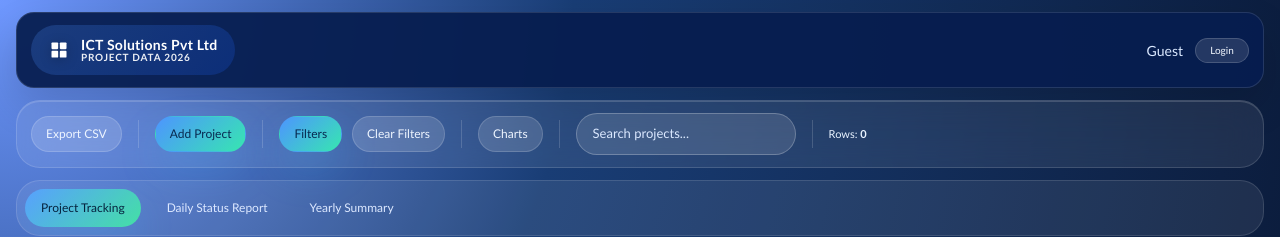
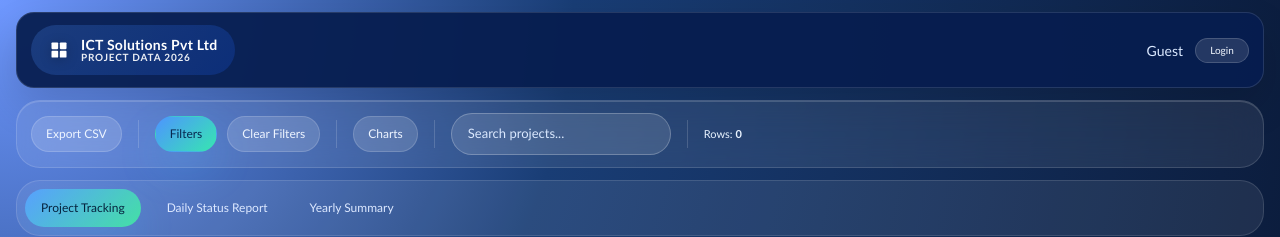
Before and after one commit to am2660713/datalive, a React (Vite) app in the folder Frontend/: page /dashboard in a window 1280 px wide. Shown: the top 237 px of the page. Built offline with nearby package versions, Linux system fonts and the light colour scheme; no server answers.

Commit message:
Restrict project creation to admins and managers

```diff
--- a/Frontend/src/components/Ribbon.jsx
+++ b/Frontend/src/components/Ribbon.jsx
@@ -1,3 +1,4 @@
+import { useSelector } from "react-redux";
 import { useAppContext } from "../context/AppContext";
 
 export default function Ribbon() {
@@ -12,6 +13,8 @@ export default function Ribbon() {
     summary,
     openAddProject,
   } = useAppContext();
+  const user = useSelector((state) => state.auth.user);
+  const canCreateProjects = ["admin", "manager"].includes(user?.role);
 
   return (
     <div className="ribbon">
@@ -21,11 +24,15 @@ export default function Ribbon() {
 
       <div className="ribbon-sep"></div>
 
-      <button className="ribbon-btn active" onClick={openAddProject}>
-        Add Project
-      </button>
+      {canCreateProjects && (
+        <>
+          <button className="ribbon-btn active" onClick={openAddProject}>
+            Add Project
+          </button>
 
-      <div className="ribbon-sep"></div>
+          <div className="ribbon-sep"></div>
+        </>
+      )}
 
       <button
         className={`ribbon-btn ${filtersVisible ? "active" : ""}`}
```
Also changed, not shown: 1 other file (tests, documents, lock files or other folders).
